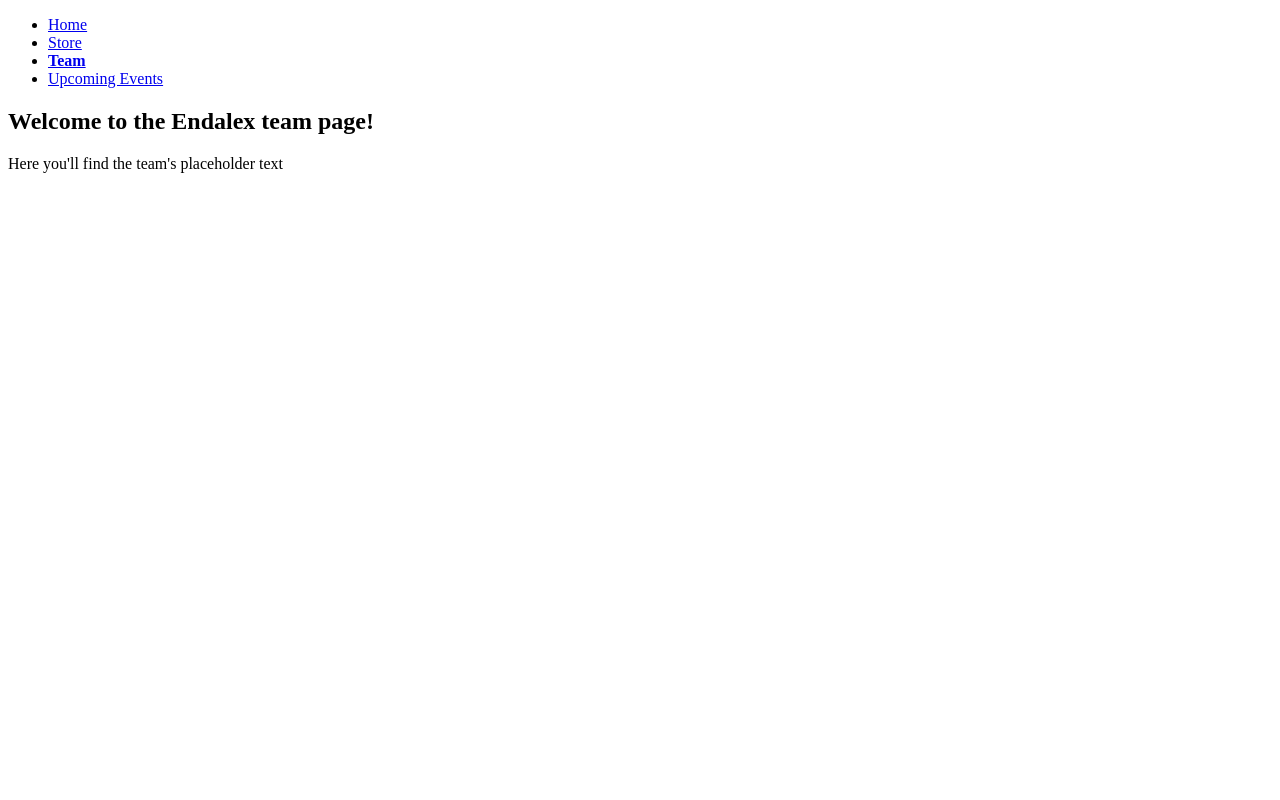
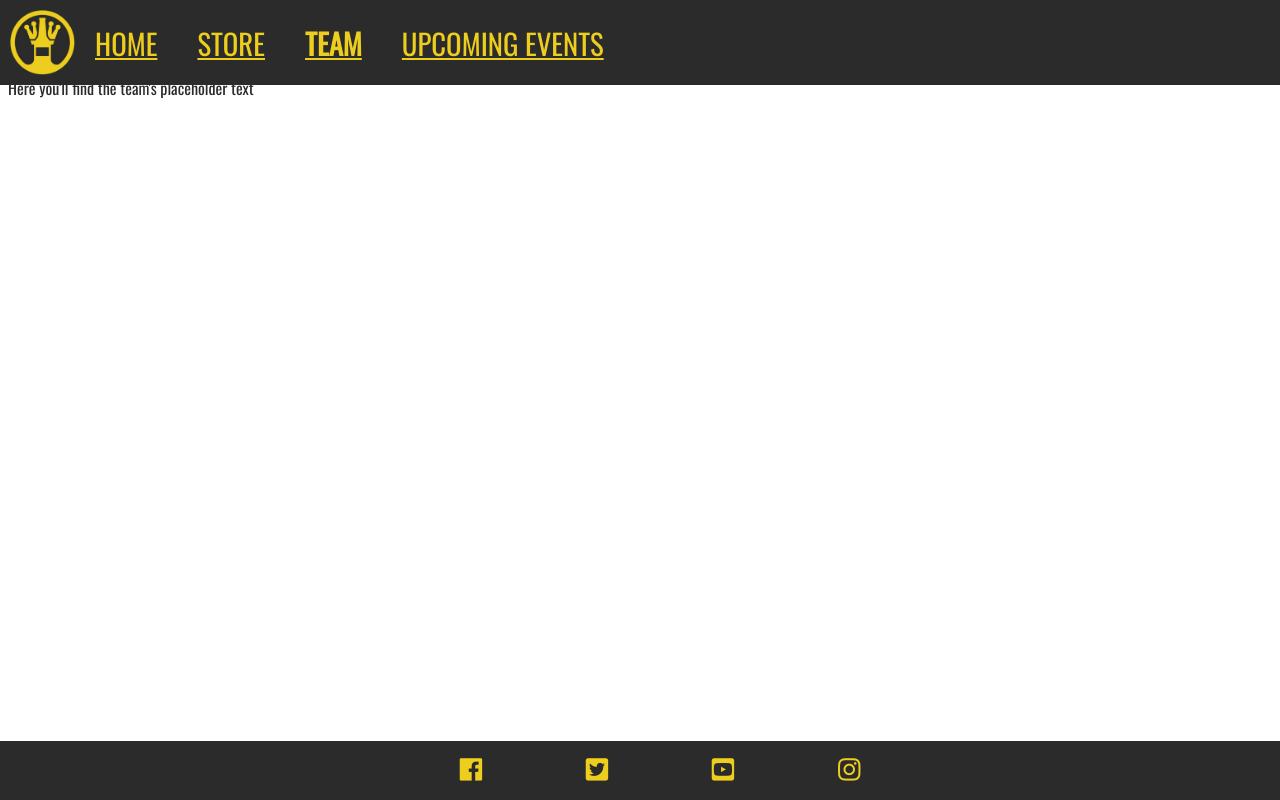
Before and after one commit to AlexJakeman/TeamEndalex, a website: page public/team.html in a window 1280 px wide. Drawn offline with nearby package versions, Linux system fonts and the light colour scheme; files that its build step writes are made by us from their sources.

Commit message:
Amending previous commit

```diff
--- a/public/style.css
+++ b/public/style.css
@@ -0,0 +1,86 @@
+@import url('https://fonts.googleapis.com/css?family=Oswald|VT323');
+/* change font above!*/
+
+body {
+  font-family: Oswald;
+  color: #2c2b2b;
+}
+
+header a {
+  float: left;
+  background-color: #2c2b2b;
+  display: block;
+}
+
+.navbar {
+  position:fixed;top:0;left:0;right:0;
+  padding: 0;
+  margin: 0;
+  list-style-type: none;
+  width: 100%;
+  background-color: #2c2b2b;
+  display: flex;
+  align-items: center;
+
+}
+
+#teamLogo {
+  float: left;
+  background-color: #2c2b2b;
+  display: inline;
+  height: 65px;
+  width: 65px;
+  padding: 10px 0px 10px 10px;
+}
+
+.pageBtns {
+  display: inline-block;
+  padding: 20px;
+  font-size: 180%;
+}
+
+#homeBtn {
+    color:#edcd1d;
+    text-transform: uppercase;
+}
+
+
+#teamBtn {
+    color:#edcd1d;
+    text-transform: uppercase;
+}
+
+#eventsBtn {
+    color:#edcd1d;
+    text-transform: uppercase;
+}
+
+#storeBtn {
+    color:#edcd1d;
+    text-transform: uppercase;
+}
+
+footer{
+  position:fixed;bottom:0;left:0;right:0;
+  background-color: #2c2b2b;
+}
+
+footer a {
+  text-decoration: none;
+}
+
+.social-networks{
+  text-align: center;
+}
+
+.social-networks li{
+  display: inline;
+}
+
+.social-networks i{
+  font-size: 160%;
+  margin: 0%;
+  padding: 0%;
+  padding-inline: 50px;
+  color: #edcd1d;
+}
--- a/public/team.html
+++ b/public/team.html
@@ -5,33 +5,45 @@
   <meta charset="UTF-8">
   <meta name="viewport" content="width=device-width, initial-scale=1.0">
   <base href="/">
-  <link rel="stylesheet" type="text/css" href="public/style.css/">
-  <title>Team</title>
+  <link rel="stylesheet" type="text/css" href="../public/style.css">
+  <link rel="stylesheet" href="https://use.fontawesome.com/releases/v5.6.3/css/all.css" integrity="sha384-UHRtZLI+pbxtHCWp1t77Bi1L4ZtiqrqD80Kn4Z8NTSRyMA2Fd33n5dQ8lWUE00s/" crossorigin="anonymous"/>
+  <title>Team Gallery</title>
 </head>
-
 
 <body>
     <header>
         <ul class="navbar">
           <li>
-          <a href="/public/index.html">Home</a>
+            <a href="/public/index.html"><img src="/images/EndalexLOGO.png" alt="Endalex Team Logo" id="teamLogo"></div>
           </li>
           <li>
-          <a href="/public/store.html">Store</a>
+            <a class="pageBtns" id="homeBtn" href="/public/index.html">Home</a>
           </li>
           <li>
-          <a href="/public/team.html"><strong>Team</strong></a>
+            <a class="pageBtns" id="storeBtn" href="/public/store.html">Store</a>
           </li>
           <li>
-          <a href="/public/events.html">Upcoming Events</a>
+            <a class="pageBtns" id="teamBtn" href="/public/team.html"><strong>Team</strong></a>
+          </li>
+          <li>
+            <a class="pageBtns" id="eventsBtn" href="/public/events.html">Upcoming Events</a>
           </li>
         </ul>
+      <!-- </a> -->
     </header>
 
     <section>
         <h1>Welcome to the Endalex team page!</h1>
-        <a>Here you'll find the team's placeholder text</a>
+        <div>Here you'll find the team's placeholder text</div>
       </section>
   </body>
 
+  <footer>
+    <ul class="social-networks">
+        <li><a href="https://www.facebook.com" target="_blank"><i class="fab fa-facebook"> </i></li>
+        <li><a href="https://www.twitter.com" target="_blank"><i class="fab fa-twitter-square"> </i></li>
+        <li><a href="https://www.youtube.com" target="_blank"><i class="fab fa-youtube-square"> </i></li>
+        <li><a href="https://www.instagram.com" target="_blank"><i class="fab fa-instagram"> </i></li>
+    </ul>
+  </footer>
   </html>
```
Also changed, not shown: public/events.html (+20 -7 lines), public/store.html (+19 -7 lines), images/EndalexLOGO.png (added). Lines whose indentation alone changed are shown as unchanged.
